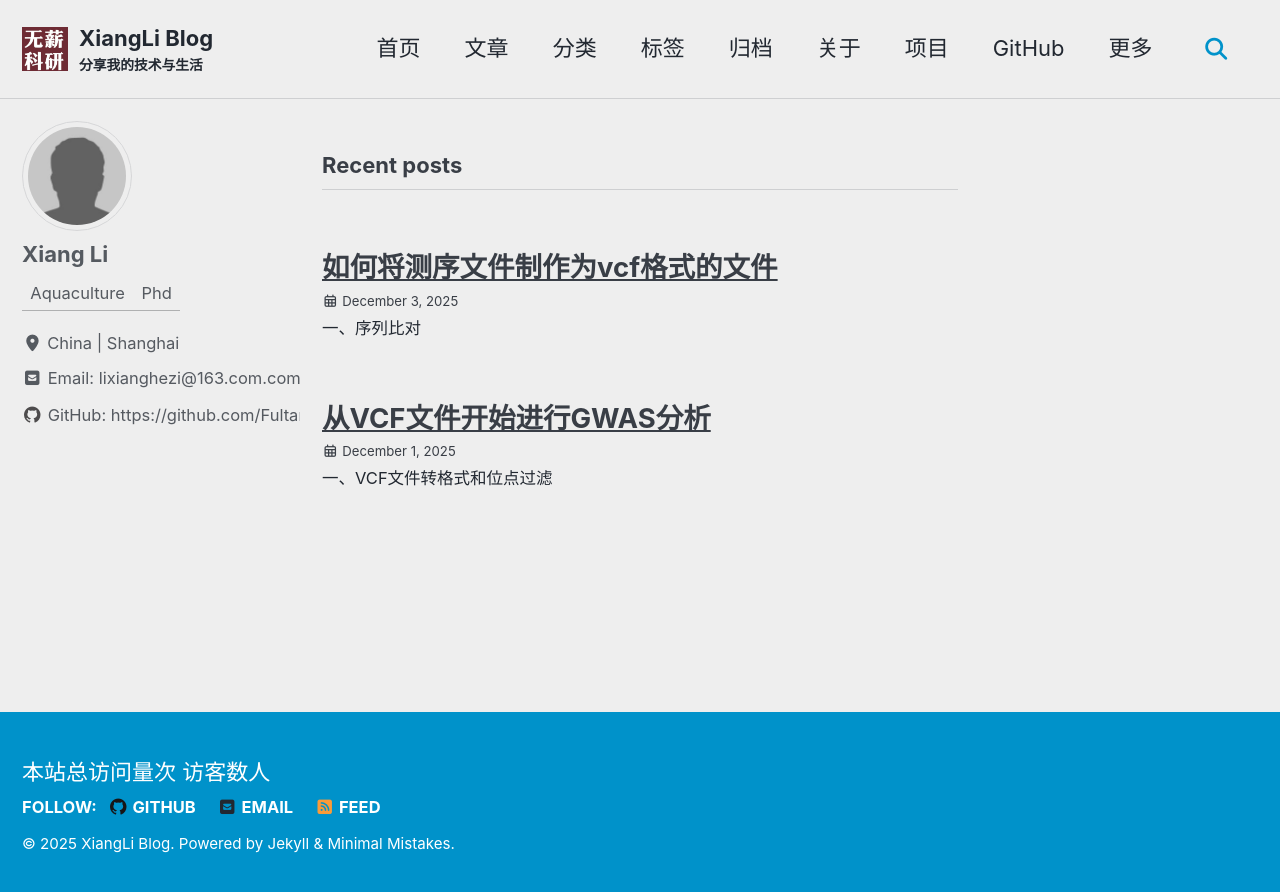
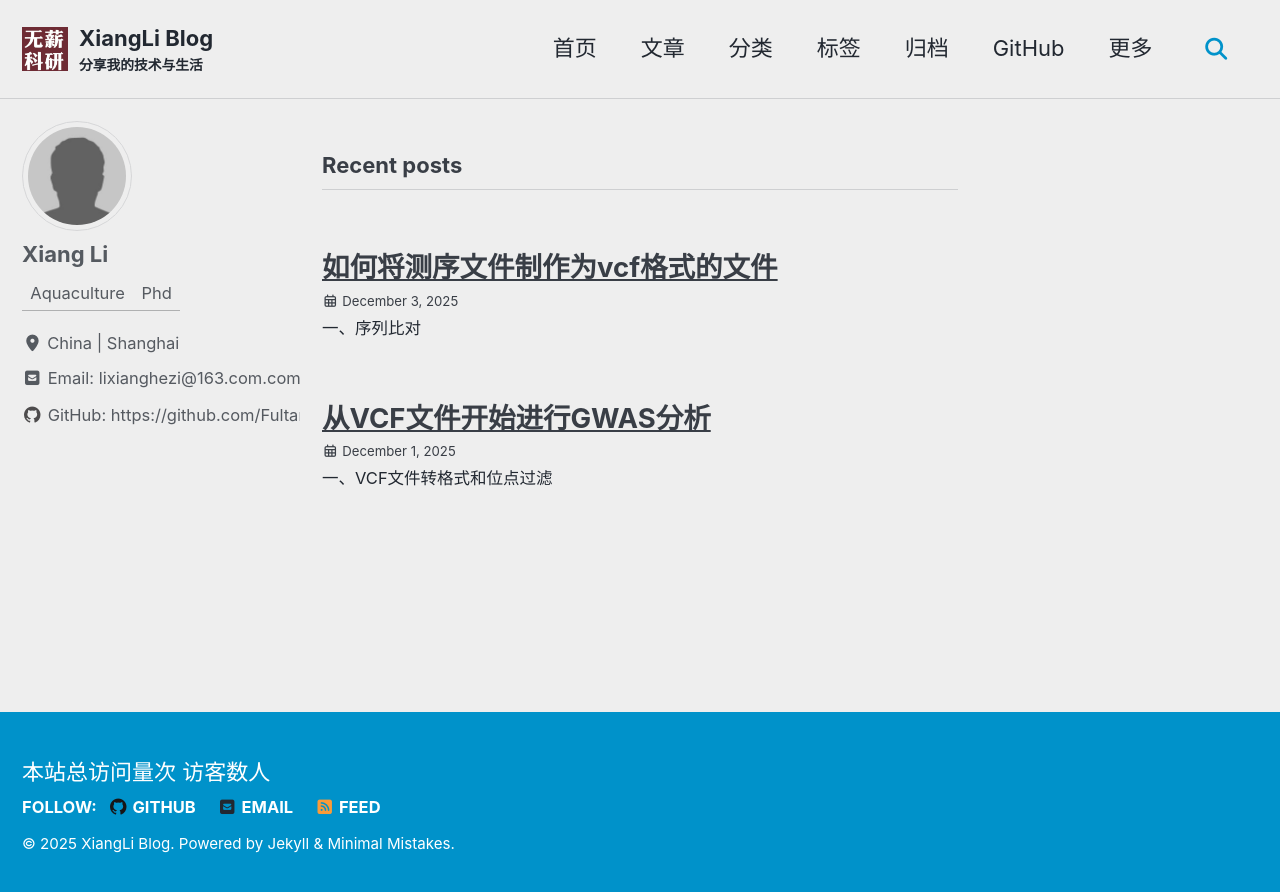
Before and after one commit to Fultar/Fultar.github.io, a Jekyll site: the page built from index.html, in a window 1280 px wide. Shown: the top 892 px of the page. Built offline with Jekyll 4.4.1, drawn with Linux system fonts in a browser that asks for light colours; cached includes are drawn as plain includes; the list of posts is cut into pages by our own code; comment, search, counter and statistics services are not loaded.

Commit message:
Update navigation.yml

```diff
--- a/_data/navigation.yml
+++ b/_data/navigation.yml
@@ -16,15 +16,9 @@ main:
   - title: "归档"
     url: /year-archive/
 
-  - title: "关于"
-    url: /about/
-
-  - title: "项目"
-    url: /portfolio/
-
   # 外部链接示例
   - title: "GitHub"
-    url: https://github.com/your-username
+    url: https://github.com/Fultar/
 
   # 下拉菜单（需要额外配置）
   - title: "更多"
```
